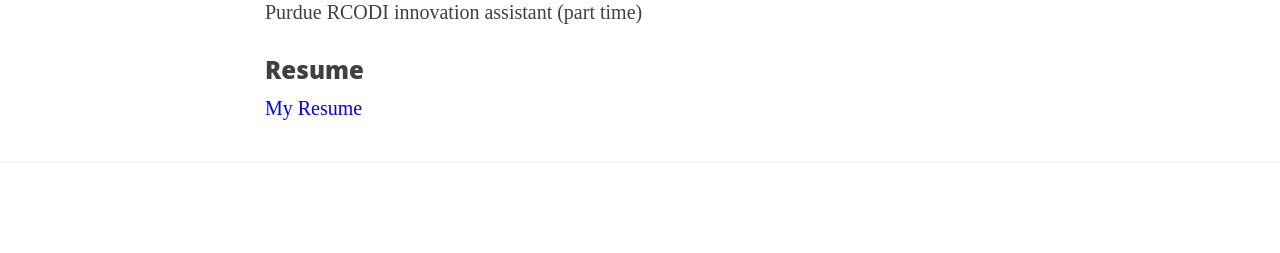
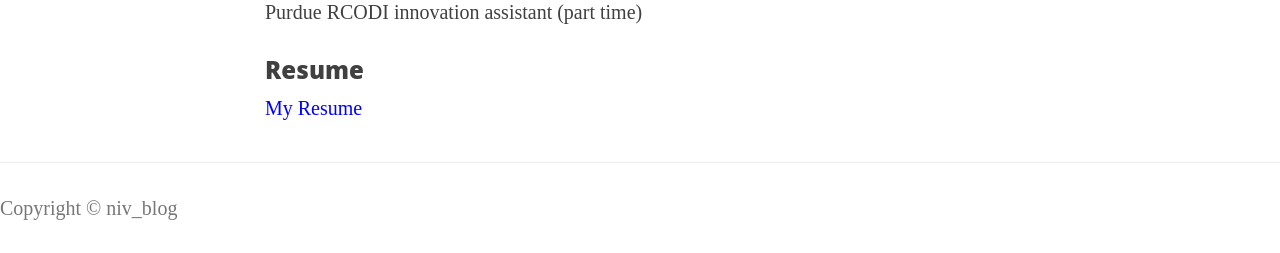
Before and after one commit to wenxuan-xia/niv_blog, a Django app: template templates/otherPages/about.html in a window 1280 px wide. Shown: the part 682-935 px from the top of the page. Before the commit the page ends 845 px from the top, so only its background shows below. Run offline with Django 3.2, Linux system fonts and the light colour scheme; the template is opened without the code that fills it, so the values that code supplies are empty; some libraries are stand-ins or nearby versions.

Commit message:
blog copyright

```diff
--- a/core/blog/templates/BlogDetail/blogContent.html
+++ b/core/blog/templates/BlogDetail/blogContent.html
@@ -50,7 +50,7 @@
                         </a>
                     </li>
                 </ul>
-                <p class="copyright text-muted">Copyright &copy; Wenxuan Xia</p>
+                <!-- <p class="copyright text-muted">Copyright &copy; niv_blog</p> -->
             </div>
         </div>
     </div>
--- a/core/blog/templates/Home/index.html
+++ b/core/blog/templates/Home/index.html
@@ -53,5 +53,6 @@
   {% block pager %}
   {% include "Home/pager.html" %}
   {% endblock %}
+  <p class="copyright text-muted">Copyright &copy; niv_blog</p>
 </body>
 </html>
```
